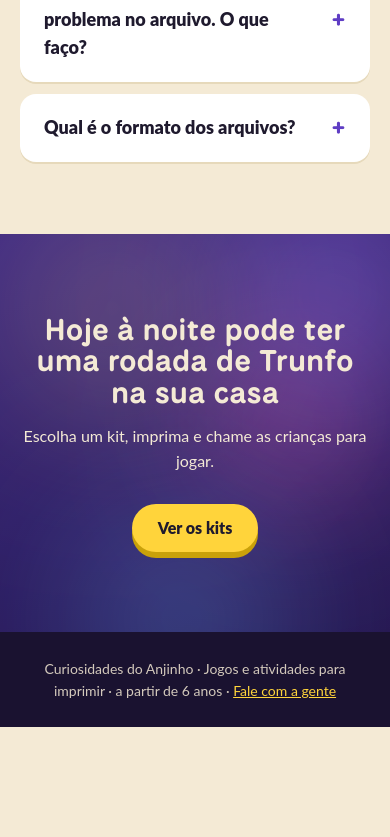
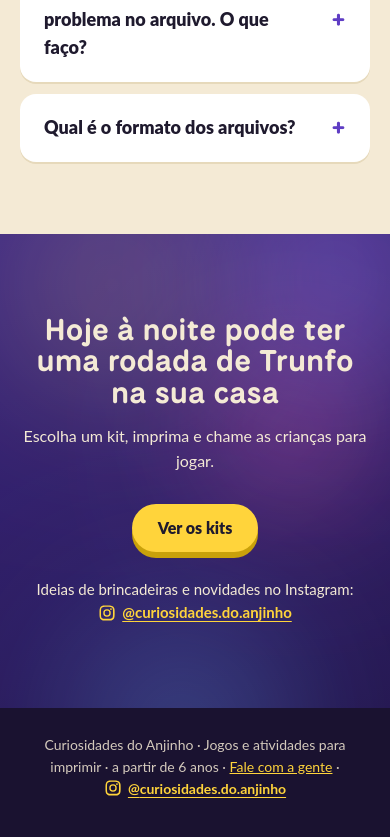
Before and after one commit to jrmessias/curiosidades-do-anjinho, a React (Vite) app: page / in a window 390 px wide. Shown: the part 9934-10771 px from the top of the page. Before the commit the page ends 10661 px from the top, so only its background shows below. Built offline with nearby package versions, Linux system fonts and the light colour scheme.

Commit message:
Link do Instagram no fim da pagina e no rodape
Rodape ganha espaco embaixo no celular para o botao do WhatsApp
nao cobrir o texto.

```diff
--- a/src/App.jsx
+++ b/src/App.jsx
@@ -1,7 +1,7 @@
 import { motion, AnimatePresence, MotionConfig, useScroll, useTransform, animate, useInView, useMotionValue, useMotionValueEvent } from 'motion/react'
 import { useEffect, useRef, useState } from 'react'
 import { KITS, COMPLETA, MATERIAIS, PASSOS, FAQ, PRECO_KIT, PRECO_COMPLETA, LINK_COMPLETA, brl,
-  CHECKLISTS, PRECO_CHECKLISTS, LINK_CHECKLISTS, WHATSAPP, WHATSAPP_MSG, WEB3FORMS_KEY } from './dados.js'
+  CHECKLISTS, PRECO_CHECKLISTS, LINK_CHECKLISTS, WHATSAPP, WHATSAPP_MSG, WEB3FORMS_KEY, INSTAGRAM } from './dados.js'
 
 const img = (f) => `${import.meta.env.BASE_URL}img/${f}`
 const zap = (msg) => `https://wa.me/${WHATSAPP}?text=${encodeURIComponent(msg)}`
@@ -285,10 +285,11 @@ export default function App() {
           <motion.h2 variants={item}>Hoje à noite pode ter uma rodada de Trunfo na sua casa</motion.h2>
           <motion.p variants={item}>Escolha um kit, imprima e chame as crianças para jogar.</motion.p>
           <motion.a className="btn btn-ouro" href="#kits" variants={item} whileTap={{ scale: 0.96 }}>Ver os kits</motion.a>
+          <motion.p className="siga" variants={item}>Ideias de brincadeiras e novidades no Instagram: <a className="insta" href={`https://www.instagram.com/${INSTAGRAM}/`} target="_blank" rel="noopener"><svg viewBox="0 0 24 24" width="18" height="18" aria-hidden="true"><path fill="currentColor" d="M12 7a5 5 0 1 0 0 10 5 5 0 0 0 0-10Zm0 8.2a3.2 3.2 0 1 1 0-6.4 3.2 3.2 0 0 1 0 6.4ZM17.3 5.5a1.2 1.2 0 1 0 0 2.4 1.2 1.2 0 0 0 0-2.4ZM12 2c-2.7 0-3 0-4.1.1-1 0-1.8.2-2.4.5-.7.3-1.2.6-1.8 1.2S2.8 5 2.6 5.6c-.3.6-.4 1.4-.5 2.4C2 9 2 9.3 2 12s0 3 .1 4.1c0 1 .2 1.8.5 2.4.3.7.6 1.2 1.2 1.8s1.1.9 1.8 1.2c.6.3 1.4.4 2.4.5 1 .1 1.4.1 4.1.1s3 0 4.1-.1c1 0 1.8-.2 2.4-.5.7-.3 1.2-.6 1.8-1.2s.9-1.1 1.2-1.8c.3-.6.4-1.4.5-2.4.1-1 .1-1.4.1-4.1s0-3-.1-4.1c0-1-.2-1.8-.5-2.4-.3-.7-.6-1.2-1.2-1.8S19 2.8 18.4 2.6c-.6-.3-1.4-.4-2.4-.5C15 2 14.7 2 12 2Zm0 1.8c2.7 0 3 0 4 .1.9 0 1.5.2 1.8.3.5.2.8.4 1.1.7.4.4.6.7.7 1.1.1.3.3.9.3 1.8.1 1 .1 1.4.1 4s0 3-.1 4c0 .9-.2 1.5-.3 1.8-.2.5-.4.8-.7 1.1-.4.4-.7.6-1.1.7-.3.1-.9.3-1.8.3-1 .1-1.4.1-4 .1s-3 0-4-.1c-.9 0-1.5-.2-1.8-.3-.5-.2-.8-.4-1.1-.7-.4-.4-.6-.7-.7-1.1-.1-.3-.3-.9-.3-1.8-.1-1-.1-1.4-.1-4s0-3 .1-4c0-.9.2-1.5.3-1.8.2-.5.4-.8.7-1.1.4-.4.7-.6 1.1-.7.3-.1.9-.3 1.8-.3 1-.1 1.4-.1 4-.1Z"/></svg>@{INSTAGRAM}</a></motion.p>
         </motion.div>
       </section>
 
-      <footer>Curiosidades do Anjinho · Jogos e atividades para imprimir · a partir de 6 anos · <a href="#contato" onClick={abrirContato}>Fale com a gente</a></footer>
+      <footer>Curiosidades do Anjinho · Jogos e atividades para imprimir · a partir de 6 anos · <a href="#contato" onClick={abrirContato}>Fale com a gente</a> · <a className="insta" href={`https://www.instagram.com/${INSTAGRAM}/`} target="_blank" rel="noopener"><svg viewBox="0 0 24 24" width="18" height="18" aria-hidden="true"><path fill="currentColor" d="M12 7a5 5 0 1 0 0 10 5 5 0 0 0 0-10Zm0 8.2a3.2 3.2 0 1 1 0-6.4 3.2 3.2 0 0 1 0 6.4ZM17.3 5.5a1.2 1.2 0 1 0 0 2.4 1.2 1.2 0 0 0 0-2.4ZM12 2c-2.7 0-3 0-4.1.1-1 0-1.8.2-2.4.5-.7.3-1.2.6-1.8 1.2S2.8 5 2.6 5.6c-.3.6-.4 1.4-.5 2.4C2 9 2 9.3 2 12s0 3 .1 4.1c0 1 .2 1.8.5 2.4.3.7.6 1.2 1.2 1.8s1.1.9 1.8 1.2c.6.3 1.4.4 2.4.5 1 .1 1.4.1 4.1.1s3 0 4.1-.1c1 0 1.8-.2 2.4-.5.7-.3 1.2-.6 1.8-1.2s.9-1.1 1.2-1.8c.3-.6.4-1.4.5-2.4.1-1 .1-1.4.1-4.1s0-3-.1-4.1c0-1-.2-1.8-.5-2.4-.3-.7-.6-1.2-1.2-1.8S19 2.8 18.4 2.6c-.6-.3-1.4-.4-2.4-.5C15 2 14.7 2 12 2Zm0 1.8c2.7 0 3 0 4 .1.9 0 1.5.2 1.8.3.5.2.8.4 1.1.7.4.4.6.7.7 1.1.1.3.3.9.3 1.8.1 1 .1 1.4.1 4s0 3-.1 4c0 .9-.2 1.5-.3 1.8-.2.5-.4.8-.7 1.1-.4.4-.7.6-1.1.7-.3.1-.9.3-1.8.3-1 .1-1.4.1-4 .1s-3 0-4-.1c-.9 0-1.5-.2-1.8-.3-.5-.2-.8-.4-1.1-.7-.4-.4-.6-.7-.7-1.1-.1-.3-.3-.9-.3-1.8-.1-1-.1-1.4-.1-4s0-3 .1-4c0-.9.2-1.5.3-1.8.2-.5.4-.8.7-1.1.4-.4.7-.6 1.1-.7.3-.1.9-.3 1.8-.3 1-.1 1.4-.1 4-.1Z"/></svg>@{INSTAGRAM}</a></footer>
 
       <motion.a className="zap" href={zap(WHATSAPP_MSG)} target="_blank" rel="noopener" aria-label="Conversar no WhatsApp"
         initial={{ scale: 0, opacity: 0 }} animate={{ scale: 1, opacity: 1 }} transition={{ ...mola, delay: 1.2 }}
--- a/src/dados.js
+++ b/src/dados.js
@@ -19,6 +19,7 @@ export const LINK_CHECKLISTS = ''
 
 // contato
 export const WHATSAPP = '5549988198409'  // DDI + DDD + numero, so digitos (ex.: 5511999998888)
+export const INSTAGRAM = 'curiosidades.do.anjinho'  // usuario do Instagram, sem @
 export const WHATSAPP_MSG = 'Olá! Vim pelo site Curiosidades do Anjinho e quero saber mais sobre os kits.'
 // chave de acesso do Web3Forms (web3forms.com): as mensagens do formulario chegam no e-mail cadastrado nela.
 // E publica por natureza (fica no HTML). Vazio = o formulario abre o WhatsApp com a mensagem.
--- a/src/index.css
+++ b/src/index.css
@@ -147,6 +147,8 @@ section.bloco{padding:84px 0}
 
 /* contato */
 footer a{color:var(--ouro)}
+.insta{display:inline-flex;align-items:center;gap:6px;font-weight:700;color:var(--ouro);text-underline-offset:3px}
+.fim .siga{margin:26px auto 0;font-size:15px}
 .contato{border:0;border-radius:24px;padding:0;width:min(480px,calc(100% - 32px));max-height:calc(100dvh - 32px);background:var(--creme-2);color:var(--tinta);box-shadow:0 30px 60px rgba(0,0,0,.35)}
 .contato[open]{animation:surge .35s cubic-bezier(.22,1,.36,1)}
 .contato::backdrop{background:rgba(26,18,48,.6);backdrop-filter:blur(3px)}
@@ -213,5 +215,6 @@ footer{background:#1a1230;color:rgba(244,234,213,.85);text-align:center;font-siz
   .chk p{font-size:16px}
   .folhas{gap:12px}
   .zap{width:54px;height:54px;right:16px;bottom:16px}
+  footer{padding-bottom:90px}
 }
 @media (prefers-reduced-motion:reduce){html{scroll-behavior:auto}.btn,.topo{transition:none}.aurora i,.oferta,.oferta .btn-ouro:after,.brilho,.zap:before,.contato[open]{animation:none}}
```
